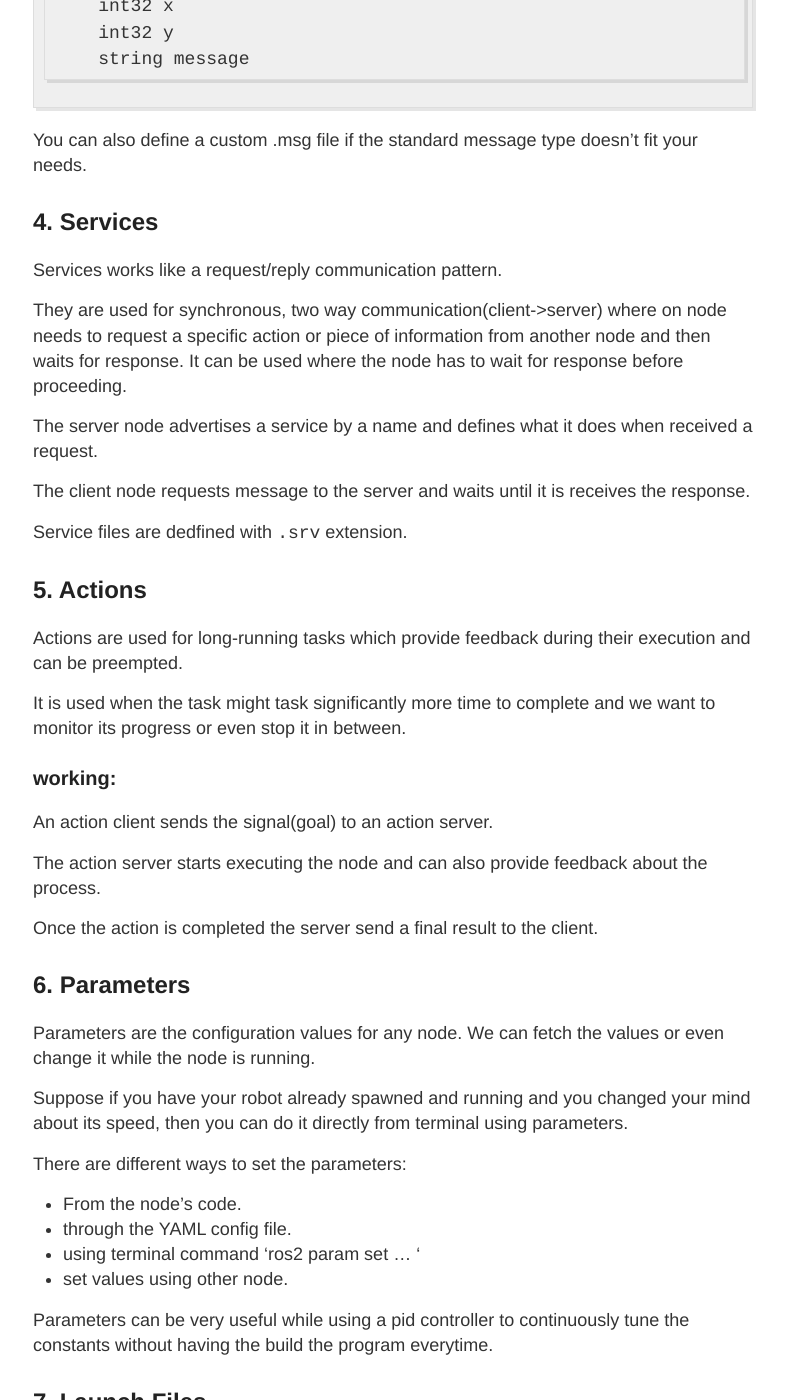
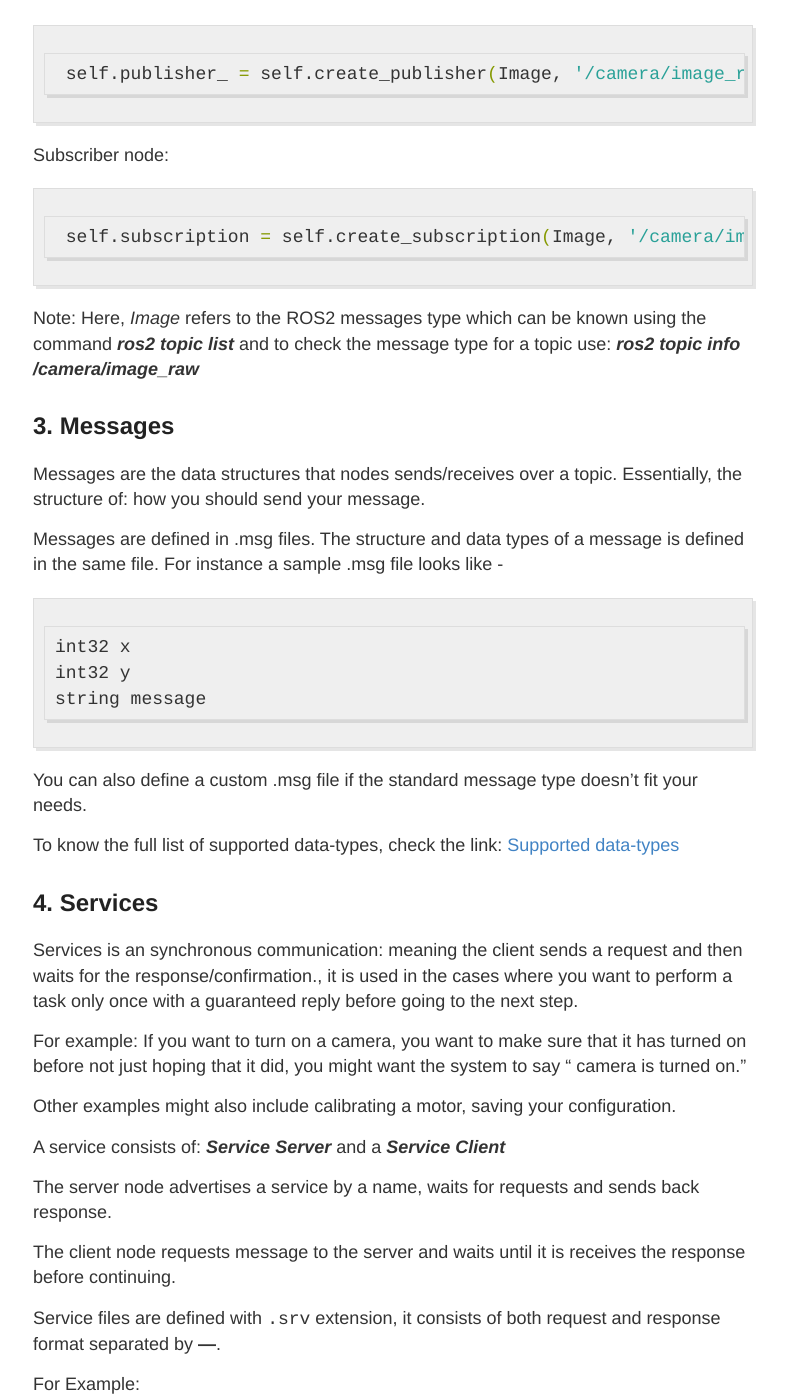
Before and after one commit to Chintan1971/chintan1971.github.io, a Jekyll site: the page built from _posts/2025-06-03-ros2-concepts.md, in a window 1280 px wide and 1400 px high, scrolled down 1776 px. Shown: the whole window, without its empty margins (247-1034 px from the left). Built offline with Jekyll 4.4.1, drawn with Linux system fonts in a browser that asks for light colours; some of the changed text lies outside the part shown.

Commit message:
edits in concepts page

````diff
--- a/_posts/2025-06-03-ros2-concepts.md
+++ b/_posts/2025-06-03-ros2-concepts.md
@@ -9,17 +9,37 @@ Before getting directly into ROS2 understanding the fundamental concepts are ver
 
 ## 1. Nodes
 
-A Node in ROS2 is the most fundamental unit of computation. Imagine it to be a specialized worker(program) within your robot's software system.
+A Node in ROS2 is a fundamental unit of computation. Imagine it to be a specialized worker(C++ program, Python program) within your robot's software system.
 
 Each node can be used for a single, specific task. For instance, one node might be responsible to move the wheels of a robot while the other node will do the sensor data processing.
 
-Although nodes run independently, they can communicate with each other to achieve a bigger goal.
-
-Nodes can be written in Python or C++.
+Although nodes run independently, they can communicate with each other via topics, services, actions, or parameters.
 
 Example:
  - camera_node: read data from camera.
  - driver_node: sends commands to motors.
+
+#### Below is a simple node(in Python)
+
+ ```bash
+ import rclpy
+ from rclpy.node import Node
+
+class MyNode(Node):
+    def __init__(self):
+        super().__init__('my_first_node') ## name your node
+        self.get_logger().info('Hello from my node') ## display a message
+
+def main(args=None):
+    rclpy.init() ## initialize the ros2 python client
+    node = MyNode() ## create an instance of your node
+    rclpy.spin() ## keeps your noded running
+    my_node.destroy_node() ## shutsdown and destroys the node cleanly once done
+    rclpy.shutdown() ## shuts down the ros2 client
+
+if __name__ == "__main__ :
+    main()
+ ```
 
 
 ## 2. Topics
@@ -36,44 +56,62 @@ The nodes which are interested in that data subscribe to the same topic to be ab
 A same topic can have multiple subscribers and publishers.
 
 Example:
- - A camera_node publishes data over the topic /camera/images and the the image processing node subscribes to the same node.
+ - A camera_node publishes data over the topic /camera/image_raw and the image processing node subscribes to the same topic.
 
  Publisher node:
  ```bash
- self.publisher_ = self.create_publisher(String, 'chatter', 10)
+ self.publisher_ = self.create_publisher(Image, '/camera/image_raw', 10)
 ```
  Subscriber node:
  ```bash
- self.subscription = self.create_subscription(String, 'chatter', self.listener_callback, 10)
+ self.subscription = self.create_subscription(Image, '/camera/image_raw', self.listener_callback, 10)
+ ```
 
- ```
+Note: Here, *Image* refers to the ROS2 messages type which can be known using the command ***ros2 topic list*** and to check the message type for a topic use:
+***ros2 topic info /camera/image_raw***
+
 
 ## 3. Messages
 
-Messages are the data structures that nodes sends/receives over a topic.
+Messages are the data structures that nodes sends/receives over a topic. Essentially, the structure of: how you should send your message.
 
-Messages are defined in .msg files. The structure and data types of a message is defined in the same file. For instance a sample .msg file looks like
+Messages are defined in .msg files. The structure and data types of a message is defined in the same file. For instance a sample .msg file looks like -
 
-```
-    int32 x
-    int32 y
-    string message
+```bash
+int32 x
+int32 y
+string message
 ```
 
 You can also define a custom .msg file if the standard message type doesn't fit your needs.
 
+To know the full list of supported data-types, check the link:
+[Supported data-types](https://docs.ros.org/en/humble/Concepts/Basic/About-Interfaces.html#messages)
+
 ## 4. Services
 
-Services works like a request/reply communication pattern.
+Services is an synchronous communication: meaning the client sends a request and then waits for the response/confirmation., it is used in the cases where you want to perform a task only once with a guaranteed reply before going to the next step.
 
-They are used for synchronous, two way communication(client->server) where on node needs to request a specific action or piece of information from another node and then waits for response. It can be used where the node has to wait for response before proceeding.
+For example: If you want to turn on a camera, you want to make sure that it has turned on before not just hoping that it did, you might want the system to say " camera is turned on."
 
-The server node advertises a service by a name and defines what it does when received a request.
+Other examples might also include calibrating a motor, saving your configuration.
 
-The client node requests message to the server and waits until it is receives the response.
+A service consists of: ***Service Server*** and a ***Service Client***
 
-Service files are dedfined with `.srv` extension.
+The server node advertises a service by a name, waits for requests and sends back response.
 
+The client node requests message to the server and waits until it is receives the response before continuing.
+
+Service files are defined with `.srv` extension, it consists of both request and response format separated by **---**.
+
+For Example:
+```bash
+## adding two numbers
+int32 a
+int32 b
+---
+int32 sum
+```
 
 ## 5. Actions
 
````
